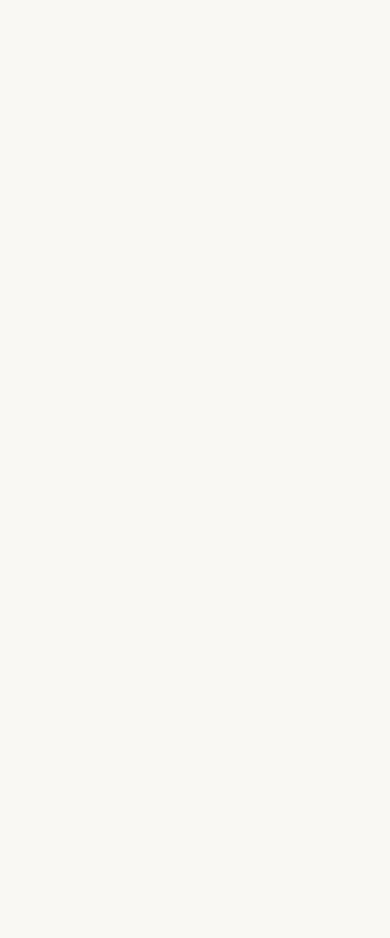
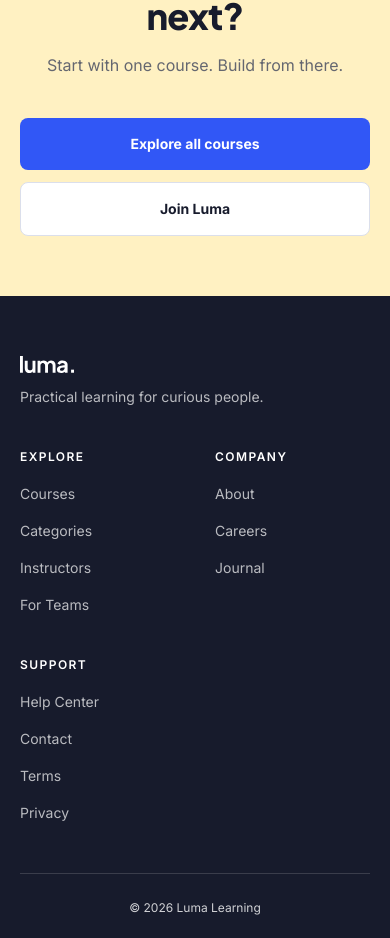
Before and after one commit to jhemi-cristina/site-luma, a Next.js app: page / in a window 390 px wide. Shown: the part 6919-7857 px from the top of the page. Before the commit the page ends 6743 px from the top, so only its background shows below. Built offline with nearby package versions, Linux system fonts and the light colour scheme; no server answers.

Commit message:
feat: add responsive footer

```diff
--- a/src/app/page.tsx
+++ b/src/app/page.tsx
@@ -1,7 +1,9 @@
+import { Footer } from "@/components/layout/Footer";
 import { Header } from "@/components/layout/Header";
 import { Categories } from "@/components/sections/Categories";
 import { Contact } from "@/components/sections/Contact";
 import { FeaturedCourse } from "@/components/sections/FeaturedCourse";
+import { FinalCta } from "@/components/sections/FinalCta";
 import { Hero } from "@/components/sections/Hero";
 import { HowItWorks } from "@/components/sections/HowItWorks";
 import { People } from "@/components/sections/People";
@@ -19,7 +21,9 @@ export default function Home() {
         <Testimonial />
         <People />
         <Contact />
+        <FinalCta />
       </main>
+      <Footer />
     </>
   );
 }
--- /dev/null
+++ b/src/components/layout/Footer/Footer.tsx
@@ -0,0 +1,32 @@
+import { Container, Logo } from "@/components/ui";
+import { FooterColumn } from "./FooterColumn";
+import { useFooter } from "./useFooter";
+
+export function Footer() {
+  const { tagline, columns, copyrightText } = useFooter();
+
+  return (
+    <footer className="bg-ink pt-15 pb-5 lg:pt-20 lg:pb-10">
+      <Container>
+        <div className="grid grid-cols-2 gap-x-10 gap-y-10 md:grid-cols-3 lg:grid-cols-[1fr_repeat(3,208px)] lg:gap-x-8">
+          <div className="col-span-2 flex flex-col gap-3 md:col-span-3 lg:col-span-1">
+            <Logo tone="light" className="self-start" />
+            <p className="max-w-[240px] text-body text-white/70 max-lg:max-w-none">{tagline}</p>
+          </div>
+
+          {columns.map((column, index) => (
+            <FooterColumn
+              key={column.title}
+              {...column}
+              className={index === columns.length - 1 ? "col-span-2 md:col-span-1" : undefined}
+            />
+          ))}
+        </div>
+
+        <div className="mt-12 border-t border-white/15 pt-6 lg:mt-16">
+          <p className="text-center text-xs leading-5 text-white/80 lg:text-left">{copyrightText}</p>
+        </div>
+      </Container>
+    </footer>
+  );
+}
--- /dev/null
+++ b/src/components/layout/Footer/FooterColumn.tsx
@@ -0,0 +1,30 @@
+import Link from "next/link";
+import { cn } from "@/lib/cn";
+import type { FooterColumnViewModel } from "./useFooter";
+
+type FooterColumnProps = FooterColumnViewModel & { className?: string };
+
+export function FooterColumn({ title, headingId, links, className }: FooterColumnProps) {
+  return (
+    <nav aria-labelledby={headingId} className={className}>
+      <h2 id={headingId} className="text-overline font-semibold text-white uppercase">
+        {title}
+      </h2>
+      <ul className="mt-4 flex flex-col gap-3">
+        {links.map((link) => (
+          <li key={link.label}>
+            <Link
+              href={link.href}
+              className={cn(
+                "rounded-sm text-body text-white/70 transition-colors duration-200 hover:text-white",
+                "focus-visible:outline-2 focus-visible:outline-offset-2 focus-visible:outline-white",
+              )}
+            >
+              {link.label}
+            </Link>
+          </li>
+        ))}
+      </ul>
+    </nav>
+  );
+}
--- /dev/null
+++ b/src/components/layout/Footer/index.ts
@@ -0,0 +1 @@
+export { Footer } from "./Footer";
--- /dev/null
+++ b/src/components/layout/Footer/useFooter.ts
@@ -0,0 +1,16 @@
+import { footerData } from "@/data/footer";
+
+export function useFooter() {
+  const { tagline, columns, copyright } = footerData;
+
+  return {
+    tagline,
+    columns: columns.map((column) => ({
+      ...column,
+      headingId: `footer-${column.title.toLowerCase()}`,
+    })),
+    copyrightText: `© ${copyright.year} ${copyright.owner}`,
+  };
+}
+
+export type FooterColumnViewModel = ReturnType<typeof useFooter>["columns"][number];
--- /dev/null
+++ b/src/data/footer.ts
@@ -0,0 +1,45 @@
+import type { NavLink } from "@/types/content";
+
+export interface FooterColumn {
+  title: string;
+  links: NavLink[];
+}
+
+export interface FooterData {
+  tagline: string;
+  columns: FooterColumn[];
+  copyright: { year: number; owner: string };
+}
+
+export const footerData: FooterData = {
+  tagline: "Practical learning for curious people.",
+  columns: [
+    {
+      title: "Explore",
+      links: [
+        { label: "Courses", href: "#courses" },
+        { label: "Categories", href: "#courses" },
+        { label: "Instructors", href: "#community" },
+        { label: "For Teams", href: "#featured-course" },
+      ],
+    },
+    {
+      title: "Company",
+      links: [
+        { label: "About", href: "#how-it-works" },
+        { label: "Careers", href: "#contact" },
+        { label: "Journal", href: "#community" },
+      ],
+    },
+    {
+      title: "Support",
+      links: [
+        { label: "Help Center", href: "#contact" },
+        { label: "Contact", href: "#contact" },
+        { label: "Terms", href: "#" },
+        { label: "Privacy", href: "#" },
+      ],
+    },
+  ],
+  copyright: { year: 2026, owner: "Luma Learning" },
+};
```
